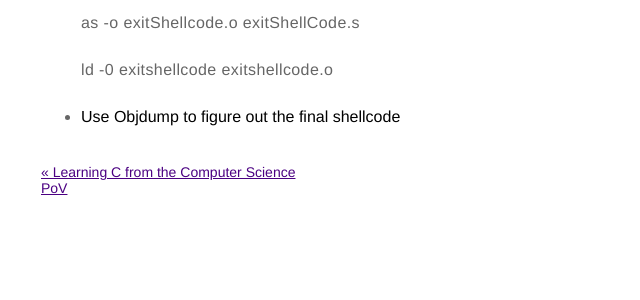
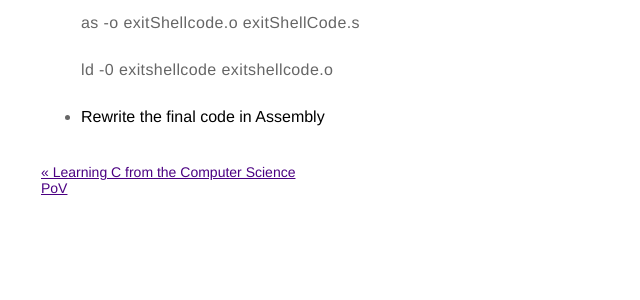
Before and after one commit to MaskedFox/maskedfox.github.io, a Jekyll site: the page built from _posts/2019-03-07-Quick-Shellcode-Writing.md, in a window 1280 px wide and 900 px high, scrolled down 2135 px. Shown: the part 152-452 px from the top of the window, without its empty margins (319-959 px from the left). Built offline with Jekyll 4.4.1, drawn with Linux system fonts in a browser that asks for light colours; comment, search, counter and statistics services are not loaded.

Commit message:
Update 2019-03-07-Quick-Shellcode-Writing.md

```diff
--- a/_posts/2019-03-07-Quick-Shellcode-Writing.md
+++ b/_posts/2019-03-07-Quick-Shellcode-Writing.md
@@ -120,4 +120,4 @@ description: Basics of Shellcode writing
 
     ld -0 exitshellcode exitshellcode.o
 
--   #### **Use Objdump to figure out the final shellcode**
+-   #### **Rewrite the final code in Assembly**
```
